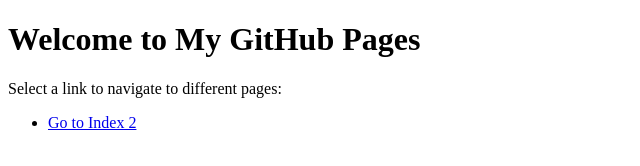
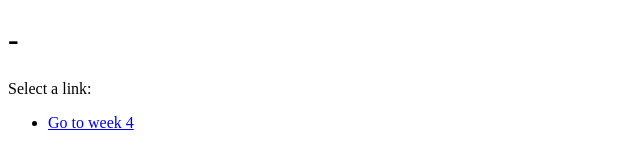
Before and after one commit to j9bbotw/j9bbotw.github.io, a plain HTML site: page index.html in a window 1280 px wide. Shown: the whole page, without its empty margins (0-640 px from the left). Drawn offline with Linux system fonts and the light colour scheme.

Commit message:
Update index.html

```diff
--- a/index.html
+++ b/index.html
@@ -6,12 +6,12 @@
     <title>My GitHub Pages</title>
 </head>
 <body>
-    <h1>Welcome to My GitHub Pages</h1>
-    <p>Select a link to navigate to different pages:</p>
+    <h1>-</h1>
+    <p>Select a link:</p>
 
     <!-- 링크 목록 -->
     <ul>
-        <li><a href="week3_rocket_traj.html">Go to Index 2</a></li>
+        <li><a href="week4_rocket_traj.html">Go to week 4</a></li>
     </ul>
 </body>
 </html>
```
